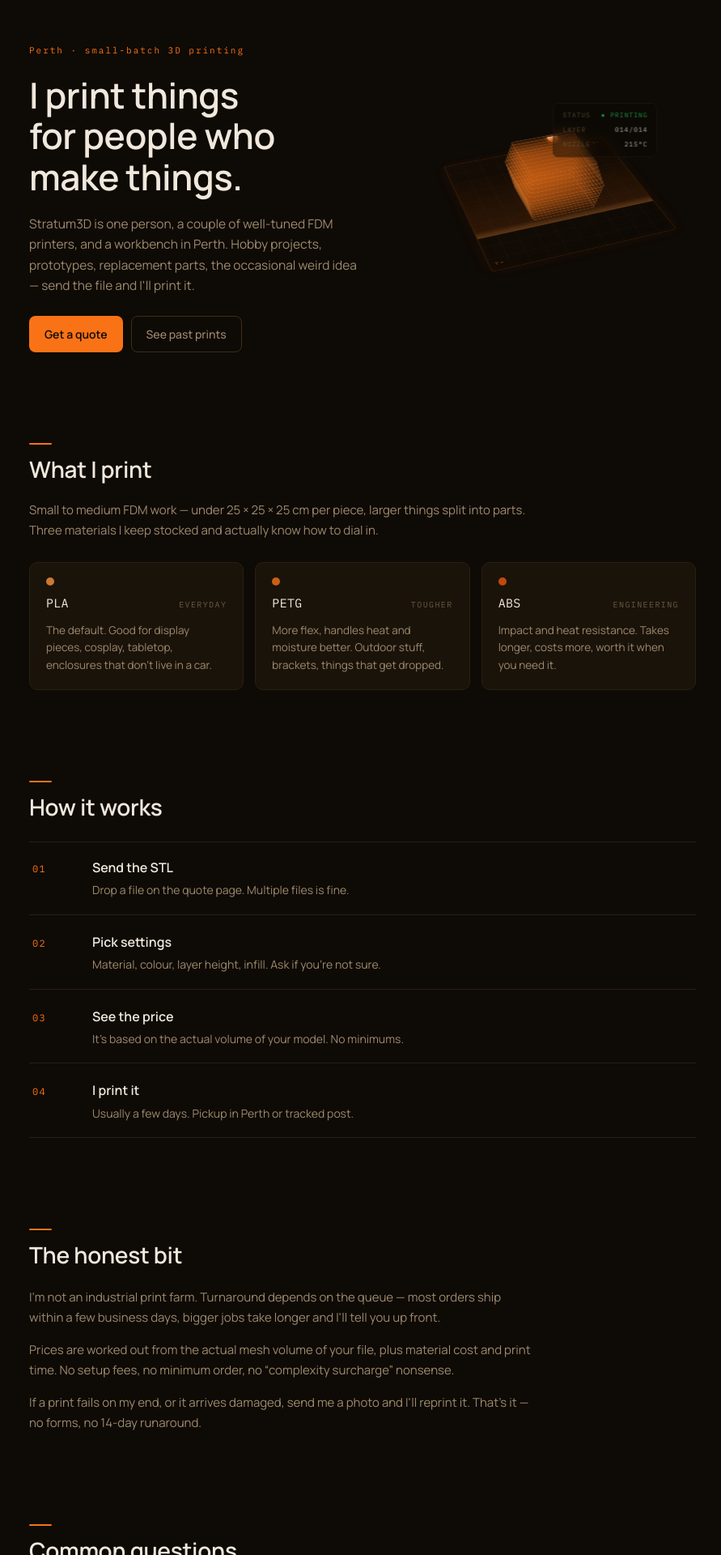
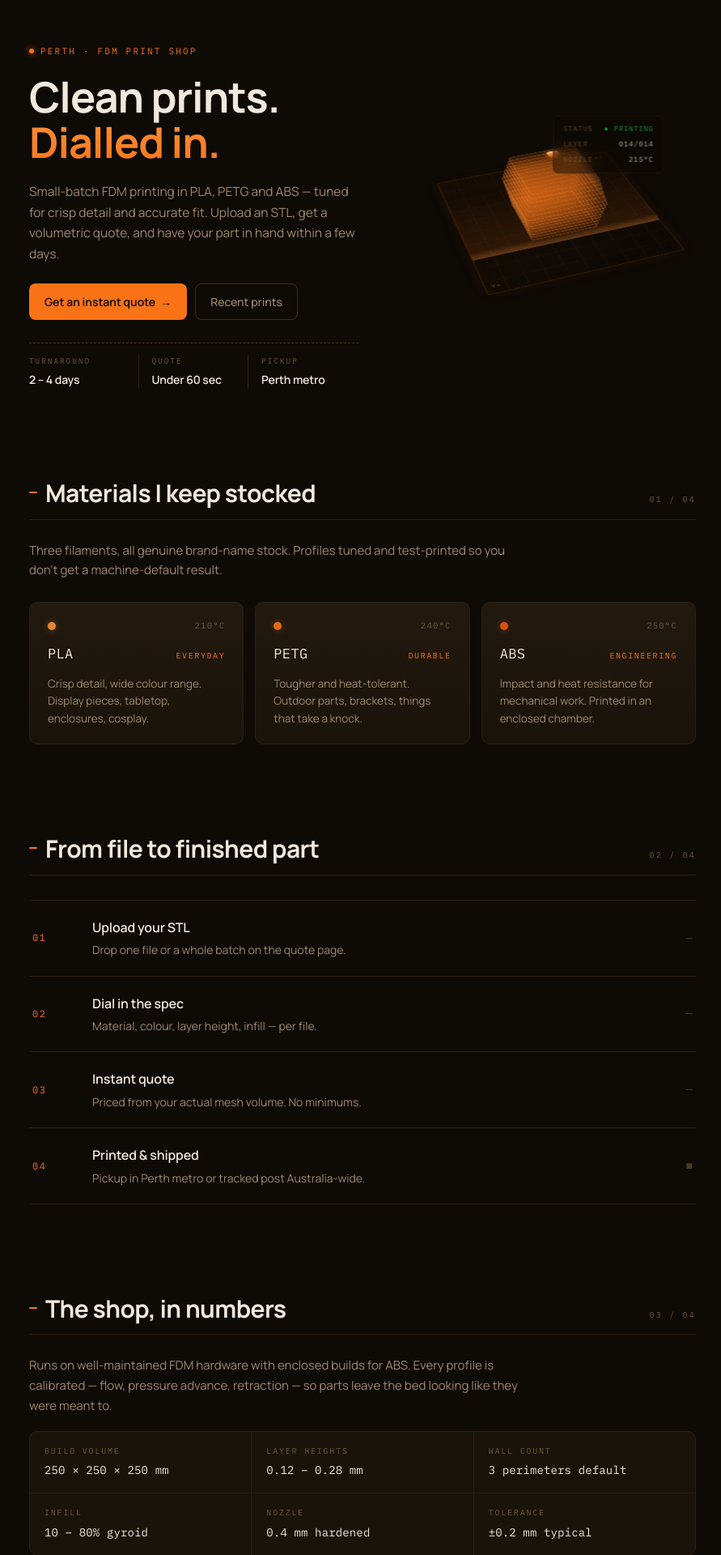
Before and after one commit to BT888BT/Stratum3D, a Next.js app: page / in a window 1280 px wide. Shown: the part 80-2000 px from the top of the page at 81% size, without its empty margins (192-1083 px from the left). Built offline with nearby package versions, Linux system fonts and the light colour scheme.

Commit message:
push and commin

```diff
--- a/app/globals.css
+++ b/app/globals.css
@@ -1957,41 +1957,82 @@ input, select, textarea, button { font: inherit; }
 
 /* ── Hero (quiet) ───────────────────────────────── */
 .hero-quiet {
+  position: relative;
   display: grid;
   grid-template-columns: 1.15fr 1fr;
   gap: clamp(32px, 6vw, 64px);
   align-items: center;
 }
+.hero-quiet::before {
+  content: "";
+  position: absolute;
+  inset: -40px -20px auto auto;
+  width: 280px;
+  height: 280px;
+  background-image:
+    linear-gradient(rgba(249,115,22,0.05) 1px, transparent 1px),
+    linear-gradient(90deg, rgba(249,115,22,0.05) 1px, transparent 1px);
+  background-size: 20px 20px;
+  mask-image: radial-gradient(ellipse at center, #000 20%, transparent 75%);
+  -webkit-mask-image: radial-gradient(ellipse at center, #000 20%, transparent 75%);
+  pointer-events: none;
+  z-index: -1;
+}
 @media (max-width: 760px) {
   .hero-quiet { grid-template-columns: 1fr; }
-}
-.hero-quiet-copy { max-width: 480px; }
+  .hero-quiet::before { display: none; }
+}
+.hero-quiet-copy { max-width: 480px; position: relative; }
 .hero-quiet-visual {
   position: relative;
-  transform: scale(0.8);
+  transform: scale(0.85);
   transform-origin: center;
-  opacity: 0.88;
+  opacity: 0.94;
 }
 @media (max-width: 760px) {
-  .hero-quiet-visual { transform: scale(0.7); margin-top: -24px; }
+  .hero-quiet-visual { transform: scale(0.72); margin-top: -24px; }
 }
 
 .eyebrow-quiet {
+  display: inline-flex;
+  align-items: center;
+  gap: 8px;
   font-family: "IBM Plex Mono", monospace;
   font-size: 11px;
-  letter-spacing: 0.18em;
+  letter-spacing: 0.2em;
   color: var(--orange);
-  text-transform: none;
+  text-transform: uppercase;
+}
+.eyebrow-dot {
+  width: 6px;
+  height: 6px;
+  border-radius: 50%;
+  background: var(--orange);
+  box-shadow: 0 0 8px var(--orange);
+  animation: eyebrowPulse 2s ease-in-out infinite;
+}
+@keyframes eyebrowPulse {
+  0%, 100% { opacity: 1; transform: scale(1); }
+  50%      { opacity: 0.5; transform: scale(0.8); }
 }
 
 .hero-heading {
   font-family: "Manrope", sans-serif;
-  font-weight: 600;
-  font-size: clamp(30px, 4.4vw, 44px);
-  line-height: 1.15;
-  letter-spacing: -0.01em;
+  font-weight: 700;
+  font-size: clamp(34px, 5vw, 52px);
+  line-height: 1.08;
+  letter-spacing: -0.02em;
   color: var(--text);
   margin: 18px 0 20px;
+}
+.hero-heading-accent {
+  color: transparent;
+  -webkit-text-stroke: 1.2px var(--orange);
+  background: linear-gradient(180deg, var(--orange-hi) 0%, var(--orange) 100%);
+  -webkit-background-clip: text;
+  background-clip: text;
+  -webkit-text-fill-color: transparent;
+  -webkit-text-stroke: 0;
 }
 
 .hero-lede {
@@ -2005,6 +2046,51 @@ input, select, textarea, button { font: inherit; }
   display: flex;
   gap: 10px;
   flex-wrap: wrap;
+  margin-bottom: 28px;
+}
+
+.btn-arrow {
+  display: inline-block;
+  transition: transform 0.2s cubic-bezier(0.2, 0.8, 0.2, 1);
+}
+.btn-quiet-primary:hover .btn-arrow { transform: translateX(3px); }
+
+/* ── Hero signal row ────────────────────────────── */
+.signal-row {
+  list-style: none;
+  display: grid;
+  grid-template-columns: repeat(3, 1fr);
+  gap: 0;
+  padding: 14px 0 0;
+  border-top: 1px dashed var(--border-hi);
+}
+.signal-row li {
+  display: flex;
+  flex-direction: column;
+  gap: 3px;
+  padding: 0 16px 0 0;
+  border-right: 1px solid var(--border);
+}
+.signal-row li:first-child { padding-left: 0; }
+.signal-row li:last-child { border-right: none; padding-left: 16px; }
+.signal-row li:not(:first-child) { padding-left: 16px; }
+.signal-key {
+  font-family: "IBM Plex Mono", monospace;
+  font-size: 9.5px;
+  letter-spacing: 0.2em;
+  color: var(--muted);
+  text-transform: uppercase;
+}
+.signal-val {
+  font-family: "Manrope", sans-serif;
+  font-weight: 600;
+  font-size: 14px;
+  color: var(--text);
+  letter-spacing: -0.01em;
+}
+@media (max-width: 520px) {
+  .signal-row { grid-template-columns: 1fr; gap: 10px; }
+  .signal-row li { border-right: none; padding: 0 !important; }
 }
 
 .btn-quiet-primary {
@@ -2044,22 +2130,41 @@ input, select, textarea, button { font: inherit; }
   flex-direction: column;
   gap: 18px;
 }
+.section-head-quiet {
+  display: flex;
+  align-items: baseline;
+  justify-content: space-between;
+  gap: 16px;
+  border-bottom: 1px solid var(--border);
+  padding-bottom: 14px;
+  margin-bottom: 8px;
+}
+.section-index {
+  font-family: "IBM Plex Mono", monospace;
+  font-size: 10px;
+  letter-spacing: 0.22em;
+  color: var(--muted);
+  text-transform: uppercase;
+  white-space: nowrap;
+}
 .h2-quiet {
   font-family: "Manrope", sans-serif;
-  font-weight: 600;
-  font-size: clamp(22px, 2.8vw, 28px);
-  color: var(--text);
-  letter-spacing: -0.01em;
-  margin-bottom: 4px;
-  line-height: 1.2;
+  font-weight: 700;
+  font-size: clamp(22px, 2.8vw, 30px);
+  color: var(--text);
+  letter-spacing: -0.02em;
+  line-height: 1.15;
+  position: relative;
+  padding-left: 20px;
 }
 .h2-quiet::before {
   content: "";
-  display: block;
-  width: 28px;
+  position: absolute;
+  left: 0;
+  top: 0.5em;
+  width: 10px;
   height: 2px;
   background: var(--orange);
-  margin-bottom: 14px;
   border-radius: 1px;
 }
 .lede-quiet {
@@ -2077,21 +2182,47 @@ input, select, textarea, button { font: inherit; }
   margin-top: 8px;
 }
 .material-quiet {
-  background: var(--surface);
+  position: relative;
+  background: linear-gradient(180deg, var(--surface2) 0%, var(--surface) 100%);
   border: 1px solid var(--border);
   border-radius: 10px;
-  padding: 18px 20px;
+  padding: 20px 22px;
   display: flex;
   flex-direction: column;
-  gap: 10px;
-  transition: border-color 0.15s;
-}
-.material-quiet:hover { border-color: var(--border-hi); }
+  gap: 12px;
+  transition: border-color 0.2s, transform 0.2s;
+  overflow: hidden;
+}
+.material-quiet::before {
+  content: "";
+  position: absolute;
+  top: 0; left: 0; right: 0;
+  height: 1px;
+  background: linear-gradient(90deg, transparent, var(--orange), transparent);
+  opacity: 0;
+  transition: opacity 0.2s;
+}
+.material-quiet:hover {
+  border-color: var(--border-hi);
+  transform: translateY(-2px);
+}
+.material-quiet:hover::before { opacity: 0.5; }
+.material-quiet-topline {
+  display: flex;
+  align-items: center;
+  justify-content: space-between;
+}
 .material-quiet-dot {
   width: 10px;
   height: 10px;
   border-radius: 50%;
-  opacity: 0.8;
+  opacity: 0.9;
+}
+.material-quiet-temp {
+  font-family: "IBM Plex Mono", monospace;
+  font-size: 10.5px;
+  letter-spacing: 0.12em;
+  color: var(--muted);
 }
 .material-quiet-head {
   display: flex;
@@ -2101,15 +2232,15 @@ input, select, textarea, button { font: inherit; }
 }
 .material-quiet-name {
   font-family: "IBM Plex Mono", monospace;
-  font-size: 15px;
+  font-size: 17px;
   color: var(--text);
   letter-spacing: 0.02em;
 }
 .material-quiet-tag {
   font-family: "IBM Plex Mono", monospace;
   font-size: 10px;
-  letter-spacing: 0.14em;
-  color: var(--muted);
+  letter-spacing: 0.16em;
+  color: var(--orange);
   text-transform: uppercase;
 }
 .material-quiet-desc {
@@ -2123,23 +2254,25 @@ input, select, textarea, button { font: inherit; }
   list-style: none;
   display: flex;
   flex-direction: column;
-  gap: 2px;
+  gap: 0;
   margin-top: 4px;
   border-top: 1px solid var(--border);
 }
 .step-quiet {
   display: grid;
-  grid-template-columns: 56px 1fr;
+  grid-template-columns: 56px 1fr auto;
   gap: 18px;
-  align-items: baseline;
-  padding: 18px 4px;
+  align-items: center;
+  padding: 20px 4px;
   border-bottom: 1px solid var(--border);
-}
+  transition: background 0.2s;
+}
+.step-quiet:hover { background: rgba(249, 115, 22, 0.025); }
 .step-quiet-n {
   font-family: "IBM Plex Mono", monospace;
   font-size: 12px;
   color: var(--orange);
-  letter-spacing: 0.1em;
+  letter-spacing: 0.12em;
 }
 .step-quiet-title {
   font-family: "Manrope", sans-serif;
@@ -2147,40 +2280,109 @@ input, select, textarea, button { font: inherit; }
   font-size: 16px;
   color: var(--text);
   margin-bottom: 4px;
+  letter-spacing: -0.01em;
 }
 .step-quiet-desc {
   font-size: 14px;
   line-height: 1.6;
   color: var(--text-dim);
 }
-
-/* ── Honest bit ─────────────────────────────────── */
-.honest-quiet {
+.step-quiet-mark {
+  font-family: "IBM Plex Mono", monospace;
+  font-size: 14px;
+  color: var(--muted);
+  opacity: 0.6;
+}
+
+/* ── Specs grid ─────────────────────────────────── */
+.specs-grid {
+  display: grid;
+  grid-template-columns: repeat(3, 1fr);
+  gap: 1px;
+  background: var(--border);
+  border: 1px solid var(--border);
+  border-radius: 10px;
+  overflow: hidden;
+}
+@media (max-width: 640px) {
+  .specs-grid { grid-template-columns: repeat(2, 1fr); }
+}
+@media (max-width: 420px) {
+  .specs-grid { grid-template-columns: 1fr; }
+}
+.spec-cell {
+  background: var(--surface);
+  padding: 16px 18px;
   display: flex;
   flex-direction: column;
-  gap: 14px;
-  max-width: 620px;
-  font-size: 15px;
-  line-height: 1.7;
-  color: var(--text-dim);
-}
-.honest-quiet p { }
+  gap: 4px;
+  transition: background 0.2s;
+}
+.spec-cell:hover { background: var(--surface2); }
+.spec-key {
+  font-family: "IBM Plex Mono", monospace;
+  font-size: 10px;
+  letter-spacing: 0.18em;
+  color: var(--muted);
+  text-transform: uppercase;
+}
+.spec-val {
+  font-family: "IBM Plex Mono", monospace;
+  font-size: 14px;
+  color: var(--text);
+  letter-spacing: 0.01em;
+}
 
 /* ── CTA (quiet) ────────────────────────────────── */
 .cta-quiet {
-  display: flex;
-  flex-direction: column;
-  align-items: flex-start;
-  gap: 14px;
-  padding: 32px 0 0;
-  border-top: 1px dashed var(--border-hi);
+  padding: clamp(24px, 4vw, 40px) clamp(20px, 4vw, 32px);
+  border: 1px solid var(--border-hi);
+  border-radius: 14px;
+  background:
+    radial-gradient(ellipse at 80% 0%, rgba(249, 115, 22, 0.08) 0%, transparent 60%),
+    linear-gradient(180deg, var(--surface2) 0%, var(--surface) 100%);
+  position: relative;
+  overflow: hidden;
+}
+.cta-quiet::before {
+  content: "";
+  position: absolute;
+  inset: 0;
+  background-image:
+    linear-gradient(rgba(249,115,22,0.04) 1px, transparent 1px),
+    linear-gradient(90deg, rgba(249,115,22,0.04) 1px, transparent 1px);
+  background-size: 24px 24px;
+  mask-image: radial-gradient(ellipse at top right, #000 10%, transparent 70%);
+  -webkit-mask-image: radial-gradient(ellipse at top right, #000 10%, transparent 70%);
+  pointer-events: none;
+}
+.cta-quiet-inner {
+  position: relative;
+  display: flex;
+  align-items: center;
+  justify-content: space-between;
+  gap: 24px;
+  flex-wrap: wrap;
+}
+.cta-quiet-eyebrow {
+  font-family: "IBM Plex Mono", monospace;
+  font-size: 10.5px;
+  letter-spacing: 0.22em;
+  color: var(--orange);
+  text-transform: uppercase;
+  margin-bottom: 8px;
 }
 .cta-quiet-line {
   font-family: "Manrope", sans-serif;
-  font-weight: 600;
-  font-size: clamp(20px, 2.6vw, 26px);
-  color: var(--text);
-  letter-spacing: -0.01em;
+  font-weight: 700;
+  font-size: clamp(20px, 2.8vw, 28px);
+  color: var(--text);
+  letter-spacing: -0.02em;
+  line-height: 1.2;
+}
+.btn-quiet-lg {
+  padding: 12px 22px;
+  font-size: 14.5px;
 }
 
 /* ── Quieten build plate (scope overrides) ──────── */
--- a/app/page.tsx
+++ b/app/page.tsx
@@ -8,27 +8,39 @@ const materials = [
     name: "PLA",
     colour: "#fb923c",
     tag: "Everyday",
-    desc: "The default. Good for display pieces, cosplay, tabletop, enclosures that don't live in a car.",
+    temp: "210°C",
+    desc: "Crisp detail, wide colour range. Display pieces, tabletop, enclosures, cosplay.",
   },
   {
     name: "PETG",
     colour: "#f97316",
-    tag: "Tougher",
-    desc: "More flex, handles heat and moisture better. Outdoor stuff, brackets, things that get dropped.",
+    tag: "Durable",
+    temp: "240°C",
+    desc: "Tougher and heat-tolerant. Outdoor parts, brackets, things that take a knock.",
   },
   {
     name: "ABS",
     colour: "#ea580c",
     tag: "Engineering",
-    desc: "Impact and heat resistance. Takes longer, costs more, worth it when you need it.",
+    temp: "250°C",
+    desc: "Impact and heat resistance for mechanical work. Printed in an enclosed chamber.",
   },
 ];
 
 const steps = [
-  { n: "01", title: "Send the STL", desc: "Drop a file on the quote page. Multiple files is fine." },
-  { n: "02", title: "Pick settings", desc: "Material, colour, layer height, infill. Ask if you're not sure." },
-  { n: "03", title: "See the price", desc: "It's based on the actual volume of your model. No minimums." },
-  { n: "04", title: "I print it", desc: "Usually a few days. Pickup in Perth or tracked post." },
+  { n: "01", title: "Upload your STL", desc: "Drop one file or a whole batch on the quote page." },
+  { n: "02", title: "Dial in the spec", desc: "Material, colour, layer height, infill — per file." },
+  { n: "03", title: "Instant quote", desc: "Priced from your actual mesh volume. No minimums." },
+  { n: "04", title: "Printed & shipped", desc: "Pickup in Perth metro or tracked post Australia-wide." },
+];
+
+const specs = [
+  { k: "Build volume", v: "250 × 250 × 250 mm" },
+  { k: "Layer heights", v: "0.12 – 0.28 mm" },
+  { k: "Wall count", v: "3 perimeters default" },
+  { k: "Infill", v: "10 – 80% gyroid" },
+  { k: "Nozzle", v: "0.4 mm hardened" },
+  { k: "Tolerance", v: "±0.2 mm typical" },
 ];
 
 export default function HomePage() {
@@ -38,25 +50,46 @@ export default function HomePage() {
       <section className="hero-quiet">
         <div className="hero-quiet-copy">
           <Reveal>
-            <span className="eyebrow-quiet">Perth · small-batch 3D printing</span>
+            <span className="eyebrow-quiet">
+              <span className="eyebrow-dot" /> Perth · FDM print shop
+            </span>
           </Reveal>
           <Reveal delay={80}>
             <h1 className="hero-heading">
-              I print things<br />for people who make things.
+              Clean prints.<br />
+              <span className="hero-heading-accent">Dialled in.</span>
             </h1>
           </Reveal>
           <Reveal delay={180}>
             <p className="hero-lede">
-              Stratum3D is one person, a couple of well-tuned FDM printers, and
-              a workbench in Perth. Hobby projects, prototypes, replacement
-              parts, the occasional weird idea — send the file and I'll print it.
+              Small-batch FDM printing in PLA, PETG and ABS — tuned for crisp
+              detail and accurate fit. Upload an STL, get a volumetric quote,
+              and have your part in hand within a few days.
             </p>
           </Reveal>
           <Reveal delay={260}>
             <div className="hero-actions">
-              <Link href="/quote" className="btn-quiet-primary">Get a quote</Link>
-              <Link href="/gallery" className="btn-quiet-ghost">See past prints</Link>
+              <Link href="/quote" className="btn-quiet-primary">
+                Get an instant quote <span className="btn-arrow">→</span>
+              </Link>
+              <Link href="/gallery" className="btn-quiet-ghost">Recent prints</Link>
             </div>
+          </Reveal>
+          <Reveal delay={340}>
+            <ul className="signal-row">
+              <li>
+                <span className="signal-key">Turnaround</span>
+                <span className="signal-val">2 – 4 days</span>
+              </li>
+              <li>
+                <span className="signal-key">Quote</span>
+                <span className="signal-val">Under 60 sec</span>
+              </li>
+              <li>
+                <span className="signal-key">Pickup</span>
+                <span className="signal-val">Perth metro</span>
+              </li>
+            </ul>
           </Reveal>
         </div>
 
@@ -67,16 +100,18 @@ export default function HomePage() {
         </Reveal>
       </section>
 
-      {/* WHAT I PRINT */}
+      {/* MATERIALS */}
       <section className="section-quiet">
         <Reveal>
-          <h2 className="h2-quiet">What I print</h2>
+          <div className="section-head-quiet">
+            <h2 className="h2-quiet">Materials I keep stocked</h2>
+            <span className="section-index">01 / 04</span>
+          </div>
         </Reveal>
         <Reveal delay={80}>
           <p className="lede-quiet">
-            Small to medium FDM work — under 25 × 25 × 25 cm per piece, larger
-            things split into parts. Three materials I keep stocked and actually
-            know how to dial in.
+            Three filaments, all genuine brand-name stock. Profiles tuned and
+            test-printed so you don&apos;t get a machine-default result.
           </p>
         </Reveal>
 
@@ -84,11 +119,14 @@ export default function HomePage() {
           {materials.map((m, i) => (
             <Reveal key={m.name} delay={i * 80}>
               <article className="material-quiet">
+                <div className="material-quiet-topline">
                   <div
                     className="material-quiet-dot"
-                  style={{ background: m.colour }}
+                    style={{ background: m.colour, boxShadow: `0 0 10px ${m.colour}66` }}
                     aria-hidden
                   />
+                  <span className="material-quiet-temp">{m.temp}</span>
+                </div>
                 <div className="material-quiet-head">
                   <span className="material-quiet-name">{m.name}</span>
                   <span className="material-quiet-tag">{m.tag}</span>
@@ -103,7 +141,10 @@ export default function HomePage() {
       {/* HOW IT WORKS */}
       <section className="section-quiet" id="how-it-works">
         <Reveal>
-          <h2 className="h2-quiet">How it works</h2>
+          <div className="section-head-quiet">
+            <h2 className="h2-quiet">From file to finished part</h2>
+            <span className="section-index">02 / 04</span>
+          </div>
         </Reveal>
 
         <ol className="steps-quiet">
@@ -115,54 +156,68 @@ export default function HomePage() {
                   <h3 className="step-quiet-title">{s.title}</h3>
                   <p className="step-quiet-desc">{s.desc}</p>
                 </div>
+                <span className="step-quiet-mark" aria-hidden>
+                  {i === steps.length - 1 ? "■" : "─"}
+                </span>
               </li>
             </Reveal>
           ))}
         </ol>
       </section>
 
-      {/* HONEST BIT */}
+      {/* SPECS / CRAFT */}
       <section className="section-quiet">
         <Reveal>
-          <h2 className="h2-quiet">The honest bit</h2>
+          <div className="section-head-quiet">
+            <h2 className="h2-quiet">The shop, in numbers</h2>
+            <span className="section-index">03 / 04</span>
+          </div>
         </Reveal>
         <Reveal delay={80}>
-          <div className="honest-quiet">
-            <p>
-              I'm not an industrial print farm. Turnaround depends on the queue —
-              most orders ship within a few business days, bigger jobs take
-              longer and I'll tell you up front.
+          <p className="lede-quiet">
+            Runs on well-maintained FDM hardware with enclosed builds for ABS.
+            Every profile is calibrated — flow, pressure advance, retraction —
+            so parts leave the bed looking like they were meant to.
           </p>
-            <p>
-              Prices are worked out from the actual mesh volume of your file,
-              plus material cost and print time. No setup fees, no minimum
-              order, no &ldquo;complexity surcharge&rdquo; nonsense.
-            </p>
-            <p>
-              If a print fails on my end, or it arrives damaged, send me a photo
-              and I'll reprint it. That's it — no forms, no 14-day runaround.
-            </p>
+        </Reveal>
+
+        <Reveal delay={140}>
+          <dl className="specs-grid">
+            {specs.map((s) => (
+              <div key={s.k} className="spec-cell">
+                <dt className="spec-key">{s.k}</dt>
+                <dd className="spec-val">{s.v}</dd>
               </div>
+            ))}
+          </dl>
         </Reveal>
       </section>
 
       {/* FAQ */}
       <section className="section-quiet">
         <Reveal>
+          <div className="section-head-quiet">
             <h2 className="h2-quiet">Common questions</h2>
+            <span className="section-index">04 / 04</span>
+          </div>
         </Reveal>
         <Reveal delay={80}>
           <FAQAccordion />
         </Reveal>
       </section>
 
-      {/* SIMPLE CTA */}
+      {/* CTA */}
       <section className="cta-quiet">
         <Reveal>
-          <p className="cta-quiet-line">Got a file? I&apos;ll take a look.</p>
-        </Reveal>
-        <Reveal delay={80}>
-          <Link href="/quote" className="btn-quiet-primary">Start a quote</Link>
+          <div className="cta-quiet-inner">
+            <div>
+              <p className="cta-quiet-eyebrow">Ready when you are</p>
+              <p className="cta-quiet-line">Send the file. I&apos;ll take care of the rest.</p>
+            </div>
+            <Link href="/quote" className="btn-quiet-primary btn-quiet-lg">
+              Start a quote <span className="btn-arrow">→</span>
+            </Link>
+          </div>
         </Reveal>
       </section>
     </div>
```
Also changed, not shown: components/home/FAQAccordion.tsx (+13 -13 lines), 1 other file (tests, documents, lock files or other folders). Lines whose indentation alone changed are shown as unchanged.
